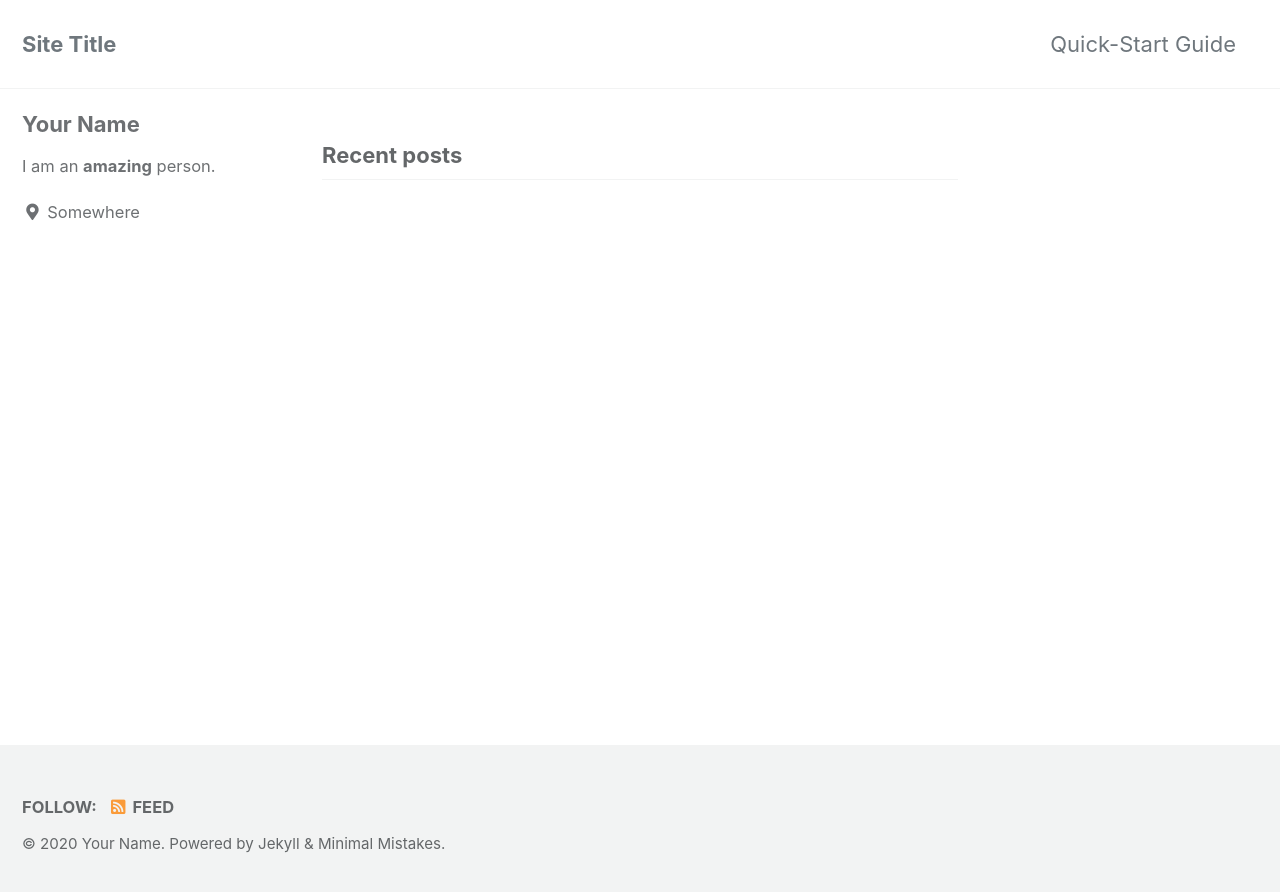
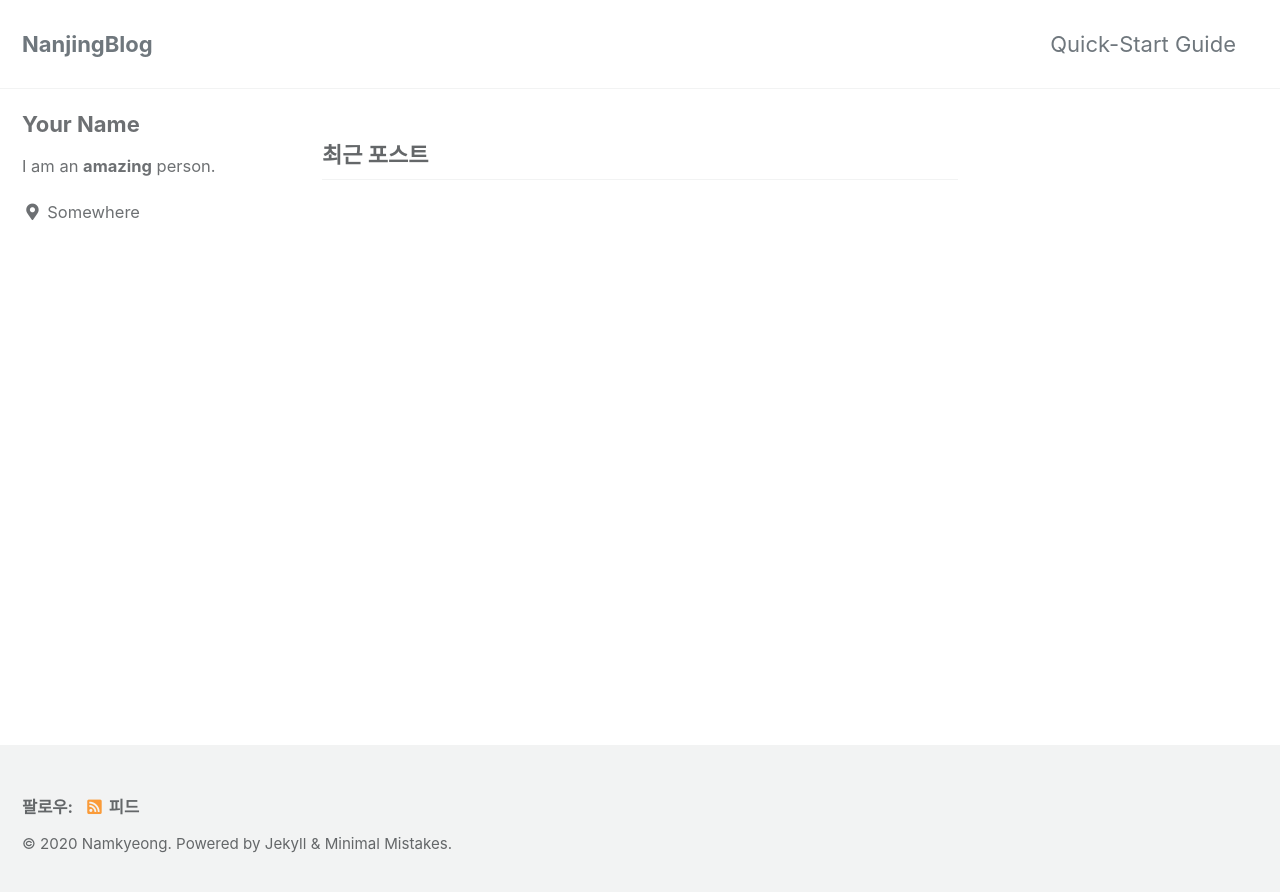
Before and after one commit to Namkyeong/namkyeong.github.io, a Jekyll site: the page built from index.html, in a window 1280 px wide. Shown: the top 892 px of the page. Built offline with Jekyll 4.4.1, drawn with Linux system fonts in a browser that asks for light colours; cached includes are drawn as plain includes; the list of posts is cut into pages by our own code.

Commit message:
제목/이름 변경

```diff
--- a/_config.yml
+++ b/_config.yml
@@ -15,12 +15,12 @@
 minimal_mistakes_skin    : "default" # "air", "aqua", "contrast", "dark", "dirt", "neon", "mint", "plum", "sunrise"
 
 # Site Settings
-locale                   : "en-US"
-title                    : "Site Title"
+locale                   : "ko-KR"
+title                    : "NanjingBlog"
 title_separator          : "-"
 subtitle                 : # site tagline that appears below site title in masthead
-name                     : "Your Name"
-description              : "An amazing website."
+name                     : "Namkyeong"
+description              : "an Amazing Website"
 url                      : # the base hostname & protocol for your site e.g. "https://mmistakes.github.io"
 baseurl                  : # the subpath of your site, e.g. "/blog"
 repository               : # GitHub username/repo-name e.g. "mmistakes/minimal-mistakes"
```
